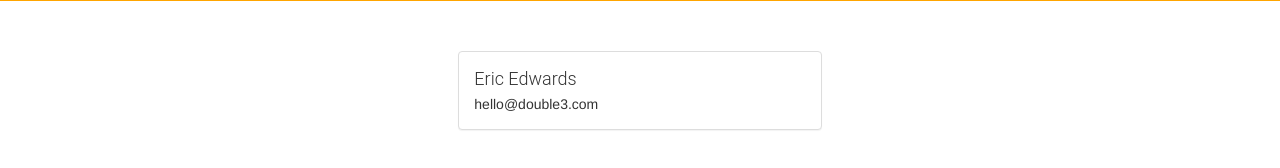
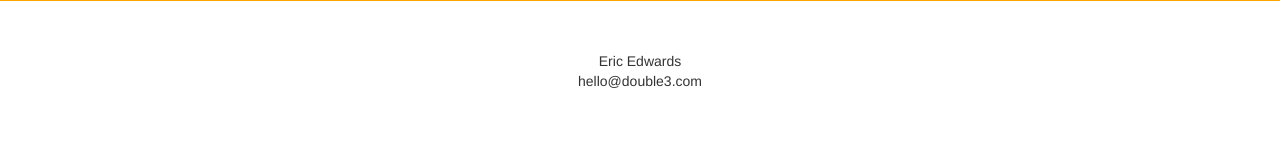
Before and after one commit to double3/double3, a plain HTML site: page index.html in a window 1280 px wide. Drawn offline with nearby package versions, Linux system fonts and the light colour scheme.

Commit message:
home updates

```diff
--- a/index.html
+++ b/index.html
@@ -32,18 +32,10 @@
 
     <div class="container">
 
-		<div class="row">
-			<div class="col-md-4 col-md-offset-4 col-sm-4 col-sm-offset-4 col-xs-8 col-xs-offset-2">
-				<div class="panel panel-default">
-
-					<div class="panel-body">
-						<h4>Eric Edwards</h4>
-						<div>hello@double3.com</div>
-					</div>
-
-				</div>
-			</div>
-		</div>
+        <p class="text-center">
+            Eric Edwards<br>
+            hello@double3.com
+		</p>
 
     </div>
 
```
